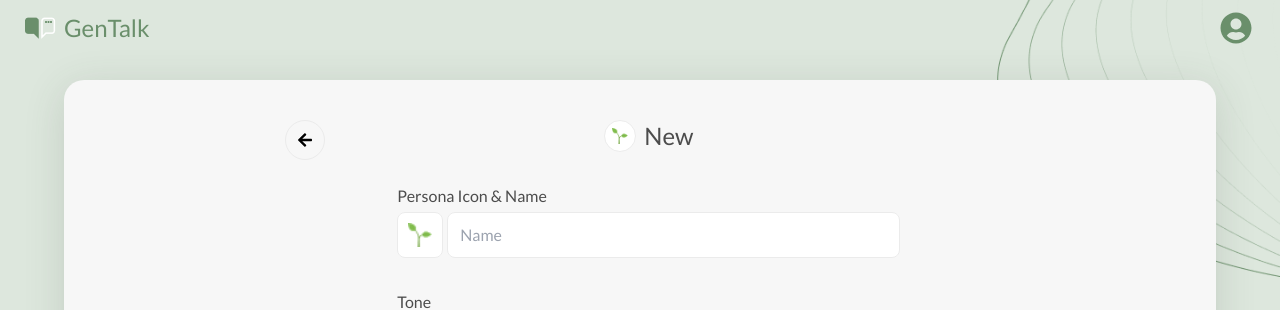
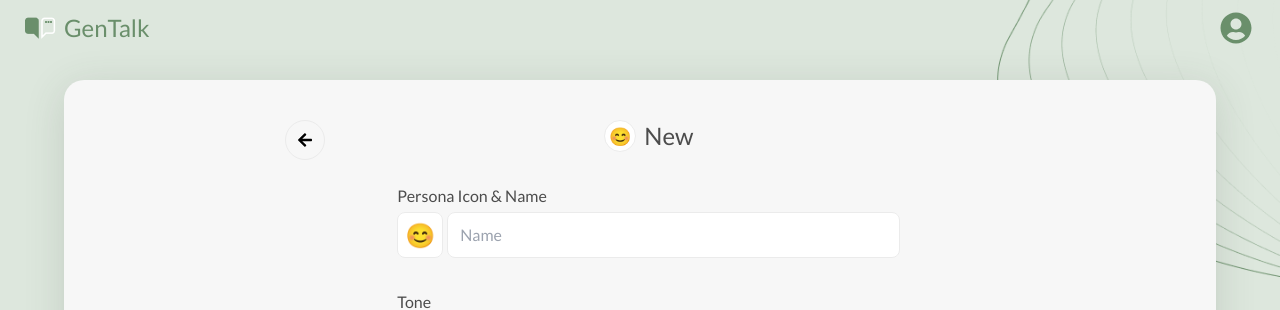
Before and after one commit to joelai1234/gen-talk-frontend, a React (Vite) app: page /persona/create in a window 1280 px wide. Shown: the top 310 px of the page. Built offline with nearby package versions, Linux system fonts and the light colour scheme.

Commit message:
feat: avatar

```diff
--- a/package.json
+++ b/package.json
@@ -19,6 +19,7 @@
     "class-variance-authority": "^0.7.0",
     "clsx": "^2.1.1",
     "date-fns": "^3.6.0",
+    "emoji-picker-react": "^4.11.1",
     "lucide-react": "^0.403.0",
     "react": "^18.3.1",
     "react-dom": "^18.3.1",
--- a/src/components/ChatBotItem.tsx
+++ b/src/components/ChatBotItem.tsx
@@ -1,5 +1,4 @@
 import { cn } from '@/lib/utils'
-import ImageWithFallback from './ImageWithFallback'
 import { MdOutlineEdit } from 'react-icons/md'
 import { useNavigate } from 'react-router-dom'
 
@@ -32,13 +31,8 @@ export default function ChatBotItem({
       onClick={onClick}
     >
       <div className="flex items-center gap-2">
-        <div className="flex size-8 items-center justify-center rounded-full border border-[#EBEBEB] bg-white">
-          <ImageWithFallback
-            className="size-[18px] object-contain"
-            src={avatar}
-            fallbackSrc="/images/avatar1.png"
-            alt={name}
-          />
+        <div className="flex size-8 items-center justify-center rounded-full border border-[#EBEBEB] bg-white text-xl">
+          {avatar}
         </div>
         <p className="text-[#4c4c4c]">{name}</p>
       </div>
--- a/src/data/mockData.ts
+++ b/src/data/mockData.ts
@@ -9,7 +9,7 @@ import { PersonaData, PersonaMessages } from '@/model/persona'
 export const mockPersonasData: PersonaData[] = [
   {
     id: 1,
-    avatar: '/images/avatar1.png',
+    avatar: '🌳',
     name: 'Counselor',
     description:
       'This persona is empathetic and patient, often allowing individuals to explore their feelings and fears at their own pace. They provide a safe space for individuals to express their concerns.',
@@ -21,7 +21,7 @@ export const mockPersonasData: PersonaData[] = [
   },
   {
     id: 2,
-    avatar: '/images/avatar2.png',
+    avatar: '🎋',
     name: 'Educator',
     description:
       'This persona is knowledgeable and informative, providing individuals with the tools and resources they need to make informed decisions. They are often seen as a trusted source of information.',
@@ -33,7 +33,7 @@ export const mockPersonasData: PersonaData[] = [
   },
   {
     id: 3,
-    avatar: '/images/avatar3.png',
+    avatar: '😊',
     name: 'Peer',
     description:
       'This persona is relatable and supportive, often sharing their own experiences and offering advice based on personal knowledge. They are seen as a friend and confidant.',
@@ -45,7 +45,7 @@ export const mockPersonasData: PersonaData[] = [
   },
   {
     id: 4,
-    avatar: '/images/avatar4.png',
+    avatar: '🎄',
     name: 'Coach',
     description:
       'This persona is motivational and goal-oriented, helping individuals to identify their strengths and weaknesses and set achievable goals. They are often seen as a mentor and role model.',
@@ -57,7 +57,7 @@ export const mockPersonasData: PersonaData[] = [
   },
   {
     id: 5,
-    avatar: '/images/avatar5.png',
+    avatar: '🫥',
     name: 'Cheerleader',
     description:
       'This persona is positive and encouraging, providing individuals with emotional support and motivation to overcome challenges. They are often seen as a source of inspiration and motivation',
--- a/src/data/persona.ts
+++ b/src/data/persona.ts
@@ -1,6 +1,6 @@
 import { PersonaLanguage, PersonaStyle, PersonaTone } from '@/enum/persona'
 
-export const defaultPersonaIcon = '/images/avatar1.png'
+export const defaultPersonaIcon = '😊'
 
 export const personaToneOptions = [
   {
--- a/src/pages/ChatBot.tsx
+++ b/src/pages/ChatBot.tsx
@@ -1,5 +1,4 @@
 import ChatBotItem from '@/components/ChatBotItem'
-import ImageWithFallback from '@/components/ImageWithFallback'
 import { useEffect, useRef, useState } from 'react'
 import { IoMdSearch } from 'react-icons/io'
 import { IoMdAdd } from 'react-icons/io'
@@ -212,13 +211,8 @@ export default function ChatBot() {
                 {messages.length === 0 && (
                   <div className="flex w-full flex-1 items-center justify-center">
                     <div className="flex w-[265px] -translate-y-6 flex-col items-center justify-center space-y-1">
-                      <div className="flex size-12 items-center justify-center rounded-full border border-[#EBEBEB] bg-white">
-                        <ImageWithFallback
-                          className="size-[22px] object-contain"
-                          src={persona.avatar}
-                          fallbackSrc={mockPersonasData[0].avatar}
-                          alt={persona.name}
-                        />
+                      <div className="flex size-12 items-center justify-center rounded-full border border-[#EBEBEB] bg-white text-3xl">
+                        {persona.avatar}
                       </div>
                       <p className="text-center text-base text-[#4c4c4c]">
                         {persona.name}
--- a/src/pages/Persona/Create.tsx
+++ b/src/pages/Persona/Create.tsx
@@ -1,5 +1,4 @@
 import Chip from '@/components/Chip'
-import ImageWithFallback from '@/components/ImageWithFallback'
 import InputColor from '@/components/InputColor'
 import { Button } from '@/components/ui/button'
 import {
@@ -11,13 +10,14 @@ import {
 import { PersonaLanguage, PersonaStyle, PersonaTone } from '@/enum/persona'
 import { PersonaData } from '@/model/persona'
 import { useMockDataStore } from '@/store/useMockDataStore'
+import EmojiPicker from 'emoji-picker-react'
 import { useState } from 'react'
 import { FaArrowLeft } from 'react-icons/fa'
 import { useNavigate } from 'react-router-dom'
 
 export default function CreatePersona() {
   const navigate = useNavigate()
-
+  const [emojiPickerOpen, setEmojiPickerOpen] = useState(false)
   const { addMockPersonaData } = useMockDataStore()
 
   const [persona, setPersona] = useState<PersonaData>({
@@ -59,13 +59,8 @@ export default function CreatePersona() {
         <div className="flex overflow-auto">
           <div className="w-full max-w-xl">
             <div className="flex items-center justify-center gap-2">
-              <div className="flex size-8 items-center justify-center rounded-full border border-[#EBEBEB] bg-white">
-                <ImageWithFallback
-                  className="size-[16px] object-contain"
-                  src={persona.avatar}
-                  fallbackSrc={defaultPersonaIcon}
-                  alt={persona.name}
-                />
+              <div className="flex size-8 items-center justify-center rounded-full border border-[#EBEBEB] bg-white text-lg">
+                {persona.avatar}
               </div>
               <h3 className="text-2xl text-[#4c4c4c]">
                 {persona.name || 'New'}
@@ -78,13 +73,32 @@ export default function CreatePersona() {
                     Persona Icon &amp; Name
                   </p>
                   <div className="flex space-x-1">
-                    <div className="flex size-[46px] shrink-0 items-center justify-center rounded-lg border border-[#ebebeb] bg-white">
-                      <ImageWithFallback
-                        className="size-6 object-contain"
-                        src={persona.avatar}
-                        fallbackSrc={defaultPersonaIcon}
-                        alt={persona.name}
-                      />
+                    <div className="relative flex size-[46px] shrink-0 items-center justify-center rounded-lg border border-[#ebebeb] bg-white">
+                      <button
+                        className=" text-2xl"
+                        onClick={() => {
+                          setEmojiPickerOpen(true)
+                        }}
+                      >
+                        {persona.avatar}
+                      </button>
+                      {emojiPickerOpen && (
+                        <div className="absolute size-full">
+                          <EmojiPicker
+                            open={true}
+                            onReactionClick={() => {
+                              setEmojiPickerOpen(false)
+                            }}
+                            onEmojiClick={(emojiData) => {
+                              setEmojiPickerOpen(false)
+                              setPersona((prev) => ({
+                                ...prev,
+                                avatar: emojiData.emoji
+                              }))
+                            }}
+                          />
+                        </div>
+                      )}
                     </div>
                     <input
                       className="w-full rounded-lg border border-[#ebebeb] px-3 py-2 text-base outline-none disabled:bg-[#ebebeb] disabled:text-[#9A9A9A]"
--- a/src/pages/Persona/Edit.tsx
+++ b/src/pages/Persona/Edit.tsx
@@ -1,9 +1,7 @@
 import Chip from '@/components/Chip'
-import ImageWithFallback from '@/components/ImageWithFallback'
 import InputColor from '@/components/InputColor'
 import { Button } from '@/components/ui/button'
 import {
-  defaultPersonaIcon,
   personaLanguageOptions,
   personaStyleOptions,
   personaToneOptions
@@ -15,18 +13,16 @@ import { useNavigate, useParams } from 'react-router-dom'
 import { RiDeleteBin5Line } from 'react-icons/ri'
 import {
   AlertDialog,
-  AlertDialogAction,
-  AlertDialogCancel,
   AlertDialogContent,
-  AlertDialogDescription,
-  AlertDialogFooter,
   AlertDialogHeader,
   AlertDialogTitle,
   AlertDialogTrigger
 } from '@/components/ui/alert-dialog'
+import EmojiPicker from 'emoji-picker-react'
 
 export default function EditPersona() {
   const navigate = useNavigate()
+  const [emojiPickerOpen, setEmojiPickerOpen] = useState(false)
   const { mockPersonasData, setMockPersonasData, deleteMockPersonaData } =
     useMockDataStore()
   const [deleteDialogOpen, setDeleteDialogOpen] = useState(false)
@@ -71,13 +67,8 @@ export default function EditPersona() {
         <div className="flex overflow-auto">
           <div className="w-full max-w-xl">
             <div className="flex items-center justify-center gap-2">
-              <div className="flex size-8 items-center justify-center rounded-full border border-[#EBEBEB] bg-white">
-                <ImageWithFallback
-                  className="size-[16px] object-contain"
-                  src={persona.avatar}
-                  fallbackSrc={defaultPersonaIcon}
-                  alt={persona.name}
-                />
+              <div className="flex size-8 items-center justify-center rounded-full border border-[#EBEBEB] bg-white text-lg">
+                {persona.avatar}
               </div>
               <h3 className="text-2xl text-[#4c4c4c]">{persona.name}</h3>
             </div>
@@ -88,13 +79,32 @@ export default function EditPersona() {
                     Persona Icon &amp; Name
                   </p>
                   <div className="flex space-x-1">
-                    <div className="flex size-[46px] shrink-0 items-center justify-center rounded-lg border border-[#ebebeb] bg-white">
-                      <ImageWithFallback
-                        className="size-6 object-contain"
-                        src={persona.avatar}
-                        fallbackSrc={defaultPersonaIcon}
-                        alt={persona.name}
-                      />
+                    <div className="relative flex size-[46px] shrink-0 items-center justify-center rounded-lg border border-[#ebebeb] bg-white">
+                      <button
+                        className=" text-2xl"
+                        onClick={() => {
+                          setEmojiPickerOpen(true)
+                        }}
+                      >
+                        {persona.avatar}
+                      </button>
+                      {emojiPickerOpen && (
+                        <div className="absolute size-full">
+                          <EmojiPicker
+                            open={true}
+                            onReactionClick={() => {
+                              setEmojiPickerOpen(false)
+                            }}
+                            onEmojiClick={(emojiData) => {
+                              setEmojiPickerOpen(false)
+                              setPersona((prev) => ({
+                                ...prev,
+                                avatar: emojiData.emoji
+                              }))
+                            }}
+                          />
+                        </div>
+                      )}
                     </div>
                     <input
                       className="w-full rounded-lg border border-[#ebebeb] px-3 py-2 text-base outline-none disabled:bg-[#ebebeb] disabled:text-[#9A9A9A]"
```
Also changed, not shown: 1 other file (tests, documents, lock files or other folders).
